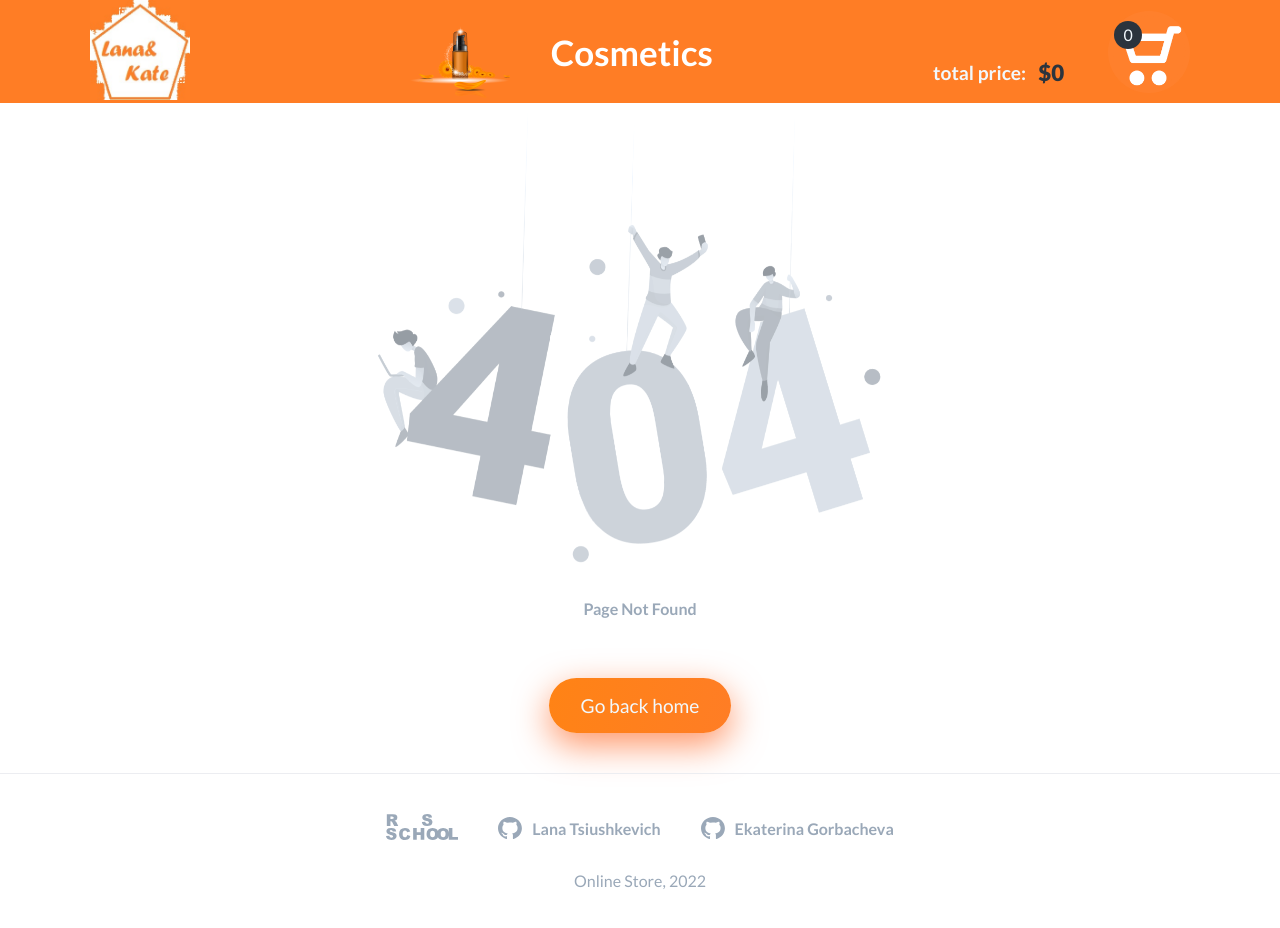
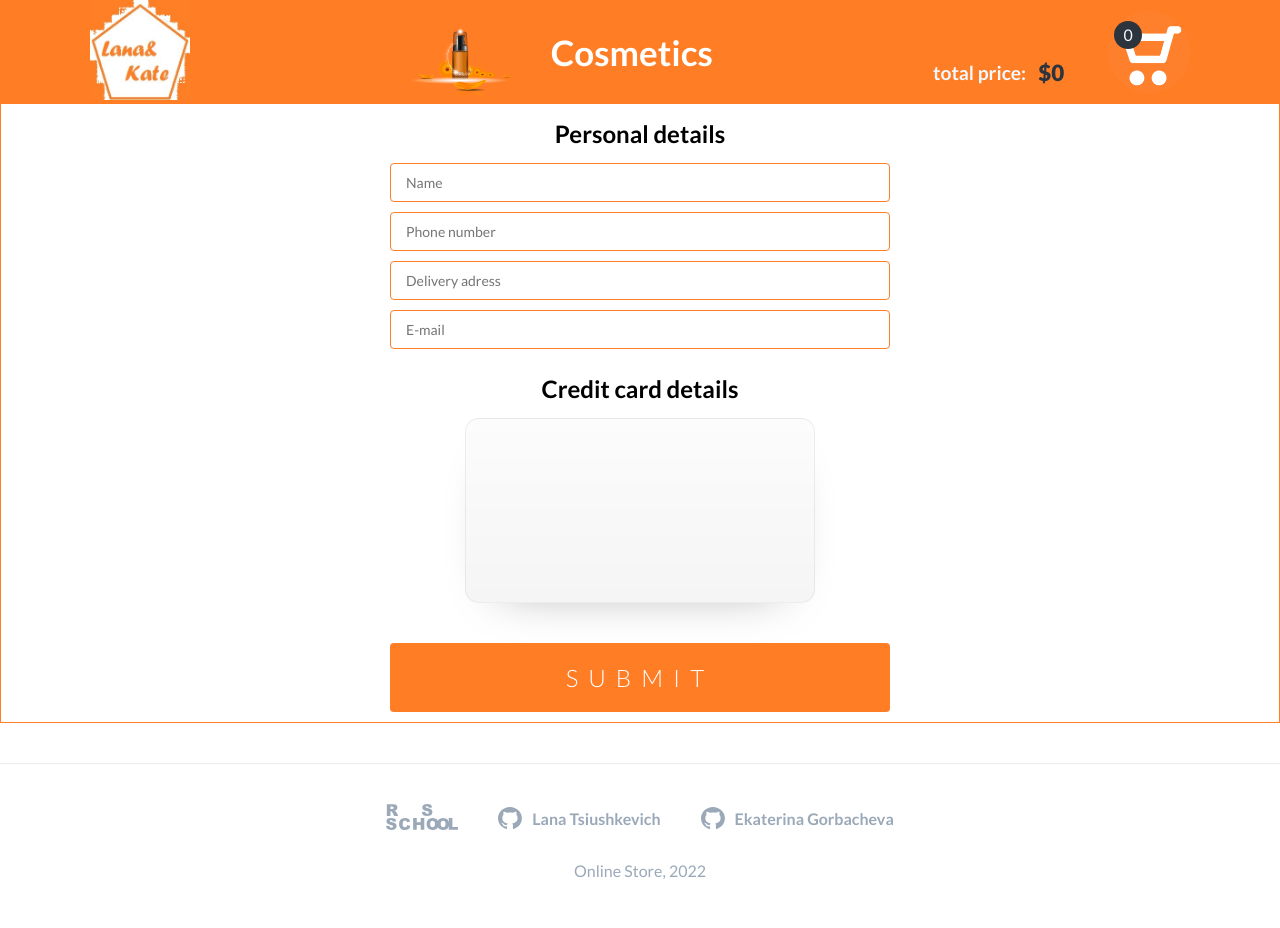
Before and after one commit to lana-tsiv/online-store, a React (Create React App) app: page /ModalPopupPage in a window 1280 px wide. Before the commit this address had no page. Built offline with nearby package versions, Linux system fonts and the light colour scheme.

Commit message:
feat: update card styles

```diff
--- a/package.json
+++ b/package.json
@@ -12,6 +12,7 @@
     "@types/react-dom": "^18.0.9",
     "react": "^18.2.0",
     "react-dom": "^18.2.0",
+    "react-hook-form": "^7.41.0",
     "react-router-dom": "^6.4.5",
     "react-scripts": "5.0.1",
     "typescript": "^4.9.4",
--- a/src/App.tsx
+++ b/src/App.tsx
@@ -5,6 +5,7 @@ import HomePage from "./pages/HomePage";
 import Layout from "./components/Layout";
 import NotFoundPage from "./pages/NotFoundPage";
 import ProductDetailsPage from "./pages/ProductDetailsPage";
+import ModalPopupPage from "./pages/ModalPopupPage";
 
 import "./styles/colors.css";
 import "./styles/Footer.css";
@@ -16,6 +17,7 @@ function App() {
         <Route path="/" element={<Layout />}>
           <Route index element={<HomePage />} />
           <Route path="/product-card/:id" element={<ProductDetailsPage />} />
+          <Route path="/ModalPopupPage" element={<ModalPopupPage />} />
           <Route path="/cart" element={<Cart />} />
           <Route path="*" element={<NotFoundPage />} />
         </Route>
--- /dev/null
+++ b/src/pages/ModalPopupPage.tsx
@@ -0,0 +1,69 @@
+import { useForm, SubmitHandler } from "react-hook-form";
+
+import "./../styles/Popup.css";
+import "./../styles/colors.css";
+
+type Inputs = {
+  name: string;
+  phone_number: number;
+  delivery_adress: string;
+  email: string;
+  NumberСard: number;
+};
+
+const ModalPopupPage = () => {
+  const {
+    register,
+    handleSubmit,
+    // watch,
+    formState: { errors },
+  } = useForm<Inputs>();
+  const onSubmit: SubmitHandler<Inputs> = (data: Inputs) =>
+    console.log(JSON.stringify(data));
+
+
+  return (
+    <div className="modal-popup">
+      <h2 className="modal-popup_h2" >Personal details</h2>
+      <form className="modal-popup-form-registration" onSubmit={handleSubmit(onSubmit)}>
+        <input
+          className="modal-popup-form-detail_name"
+          placeholder="Name"
+          {...register("name", { required: true })}
+        />
+        <input
+          className="modal-popup-form-detail_number"
+          placeholder="Phone number"
+          {...register("phone_number", { required: true })}
+        />
+        <input
+          className="modal-popup-form-detail_adress"
+          placeholder="Delivery adress"
+          {...register("delivery_adress", { required: true })}
+        />
+        <input
+          className="modal-popup-form_email"
+          placeholder="E-mail"
+          {...register("email", { required: true })}
+        />
+
+        {/* {errors.exampleRequired && <span>This field is required</span>} */}
+      </form>
+      <h2 className="modal-popup_h2" >Credit card details</h2>
+      <form className="modal-popup-card">
+        <div className="modal-popup-card_wrapper">
+        {/* <input
+          className="modal-popup-card_wrapper"
+          placeholder="Number of card"
+          {...register("NumberСard", { required: true })}
+        /> */}
+        </div>
+
+      </form>
+
+      <input className="modal-popup_input" type="submit" />
+    </div>
+  );
+};
+
+export default ModalPopupPage;
--- a/src/pages/ProductDetailsPage.tsx
+++ b/src/pages/ProductDetailsPage.tsx
@@ -1,5 +1,5 @@
 import { useEffect, useState } from "react";
-import { useLocation } from "react-router-dom";
+import { Link, useLocation } from "react-router-dom";
 
 import { dataCard } from "../data/dataCard";
 import { ICard } from "../models";
@@ -39,15 +39,15 @@ const ProductDetailsPage = () => {
       </div>
       <div className="product-details__info">
         <p className="product-details__brand">{currCard.brand}</p>
-        <p className="product-details__price">{currCard.price}</p>
+        <p className="product-details__price">${currCard.price}</p>
         <p className="product-details__product-name">{currCard.productName}</p>
         <p className="product-details__category">{currCard.category}</p>
         <p className="product-details__description">{currCard.description}</p>
-        <button>Add to cart</button>
+        <button className="product-details-button_add">ADD TO CART</button>
+        <Link to="/ModalPopupPage">
+          <button className="product-details-button_buy">BUY NOW</button>
+        </Link>
       </div>
-      {/* <div className="details-item__price-wrap">
-      </div>
-      <p className="details-item__remove">Remove</p> */}
     </div>
   );
 };
--- /dev/null
+++ b/src/styles/Popup.css
@@ -0,0 +1,104 @@
+.modal-popup {
+  display: flex;
+  justify-content: center;
+  align-items: center;
+  flex-direction: column;
+  border: 1px solid var(--color-orange);
+}
+
+.modal-popup_h2 {
+  display: block;
+  margin: 15px;
+}
+
+.modal-popup-form-detail {
+  max-width: 500px;
+  margin: 0 auto;
+}
+
+.modal-popup-form-registration {
+  max-width: 500px;
+}
+
+input {
+  box-sizing: border-box;
+  width: 100%;
+  border-radius: 4px;
+  border: 1px solid var(--color-orange);
+  padding: 10px 15px;
+  margin-bottom: 10px;
+  font-size: 14px;
+}
+
+button[type="submit"],
+input[type="submit"] {
+  max-width: 500px;
+  background: var(--color-orange);
+  color: white;
+  text-transform: uppercase;
+  border: none;
+  margin-top: 40px;
+  padding: 20px;
+  font-size: 24px;
+  font-weight: 300;
+  letter-spacing: 10px;
+  cursor: pointer;
+}
+
+button[type="submit"]:hover,
+input[type="submit"]:hover {
+  background: var(--color-sun);
+}
+
+button[type="submit"]:active,
+input[type="button"]:active,
+input[type="submit"]:active {
+  transition: 0.3s all;
+  transform: translateY(3px);
+  border: 1px solid transparent;
+  opacity: 0.8;
+}
+
+input:disabled {
+  opacity: 0.4;
+}
+
+input[type="button"]:hover {
+  transition: 0.3s all;
+}
+
+/* button[type="button"] {
+  display: block;
+  max-width: 500px;
+  appearance: none;
+  background: #333;
+  color: white;
+  border: none;
+  text-transform: uppercase;
+  padding: 10px 20px;
+  border-radius: 4px;
+}
+
+button {
+  display: block;
+  appearance: none;
+  margin-top: 40px;
+  border: 1px solid #333;
+  margin-bottom: 20px;
+  text-transform: uppercase;
+  padding: 10px 20px;
+  border-radius: 4px;
+} */
+
+.modal-popup-card_wrapper {
+  width: 350px;
+  height: 185px;
+  border: 1px solid rgba(0, 0, 0, 0.06);
+  border-radius: 14px;
+  background-image: linear-gradient(rgba(0, 0, 0, 0.01), rgba(0, 0, 0, 0.04)),
+    linear-gradient(rgb(255, 255, 255), rgb(255, 255, 255));
+  padding: 40px 36px 0px 34px;
+  box-sizing: border-box;
+  position: relative;
+  box-shadow: rgb(0 0 0 / 40%) 0px 20px 50px -35px;
+}
--- a/src/styles/ProductDetails.css
+++ b/src/styles/ProductDetails.css
@@ -23,7 +23,7 @@
 
 .product-details__info {
   display: flex;
-  justify-content: center;
+  justify-content: space-evenly;
   align-items: center;
   flex-direction: column;
   border-radius: 10px;
@@ -32,17 +32,19 @@
 }
 
 .product-details__brand {
-  font-size: 0.9rem;
+  font-size: 1.1rem;
   font-weight: bolder;
+  color: var(--color-orange);
 }
 
 .product-details__product-name {
-  font-size: 0.9rem;
+  font-size: 1.1rem;
   color: var(--color-shuttle-gray);
 }
 
 .product-details__category {
   font-weight: normal;
+  font-style: italic;
 }
 
 .product-details__price {
@@ -51,9 +53,51 @@
   font-size: 1.2rem;
 }
 
-button {
-  width: 258px;
+.product-details__description {
+  display: block;
+  margin: 0 7%;
+  color: var(--color-shuttle-gray);
+  text-align: justify;
+  font-style: oblique;
+  font-size: 1.2rem;
+}
+
+.product-details-button_add,
+.product-details-button_buy {
+  width: 525px;
   height: 60px;
   background-color: var(--color-orange);
   border: solid 1px var(--color-orange);
+  padding: 8px 10px;
+  cursor: pointer;
+  border-radius: 10px;
 }
+
+.product-details-button_add {
+  font-weight: bolder;
+  color: var(--color-white);
+  background: linear-gradient(
+    105deg,
+    var(--color-light-orange),
+    var(--color-orange)
+  );
+}
+
+.product-details-button_add:hover {
+  background: linear-gradient(
+    105deg,
+    var(--color-sun),
+    var(--color-light-orange)
+  );
+}
+
+.product-details-button_buy {
+  font-weight: bolder;
+  background-color: var(--color-polar);
+  color: var(--color-shuttle-gray);
+}
+
+.product-details-button_buy:hover {
+  color: var(--color-polar);
+  background-color: var(--color-gray);
+}
```
Also changed, not shown: 1 other file (tests, documents, lock files or other folders).
